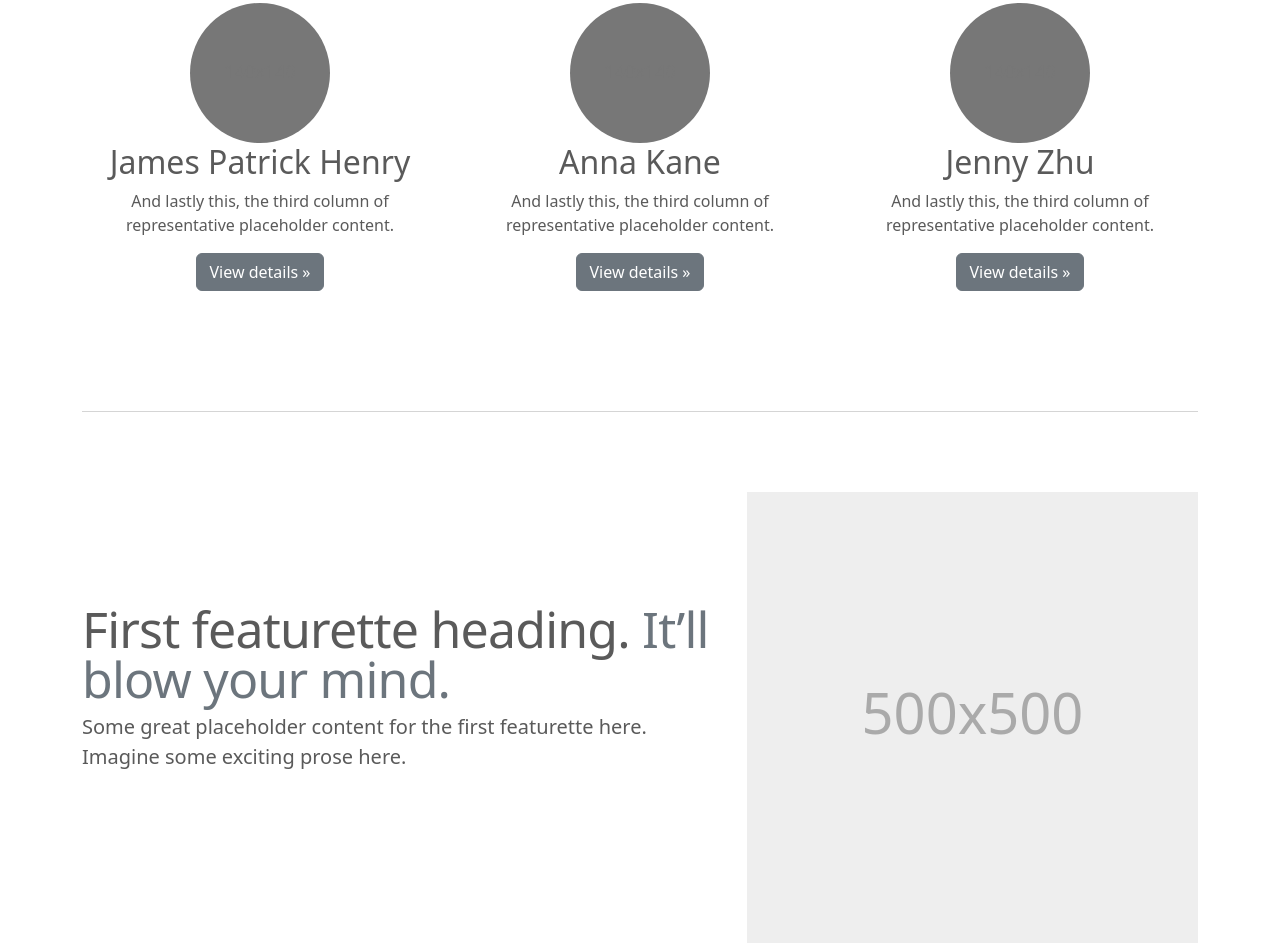
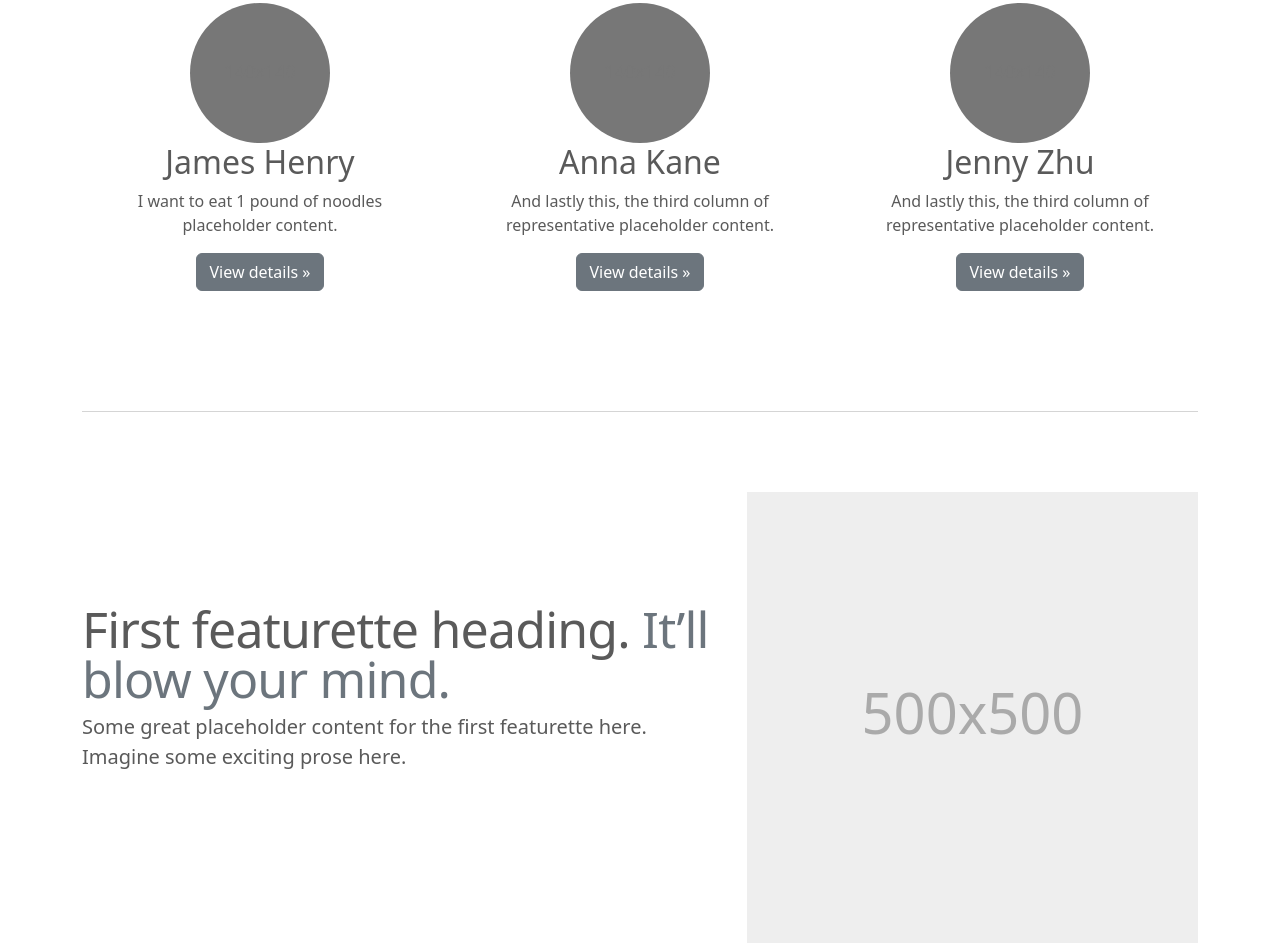
Before and after one commit to Rrucha/Chibeta, a plain HTML site: page Main Page/index.html in a window 1280 px wide. Shown: the part 1302-2245 px from the top of the page. Drawn offline with nearby package versions, Linux system fonts and the light colour scheme.

Commit message:
Changed my description
added "I want to eat 1 pound of noodles"

```diff
--- a/Main Page/index.html
+++ b/Main Page/index.html
@@ -206,8 +206,8 @@
       <div class="col-lg-4">
         <svg class="bd-placeholder-img rounded-circle" width="140" height="140" xmlns="http://www.w3.org/2000/svg" role="img" aria-label="Placeholder: 140x140" preserveAspectRatio="xMidYMid slice" focusable="false"><title>Placeholder</title><rect width="100%" height="100%" fill="#777"/><text x="50%" y="50%" fill="#777" dy=".3em">140x140</text></svg>
 
-        <h2 class="fw-normal">James Patrick Henry</h2>
-        <p>And lastly this, the third column of representative placeholder content.</p>
+        <h2 class="fw-normal">James Henry</h2>
+        <p>I want to eat 1 pound of noodles placeholder content.</p>
         <p><a class="btn btn-secondary" href="#">View details &raquo;</a></p>
       </div><!-- /.col-lg-4 -->
       <div class="col-lg-4">
```
